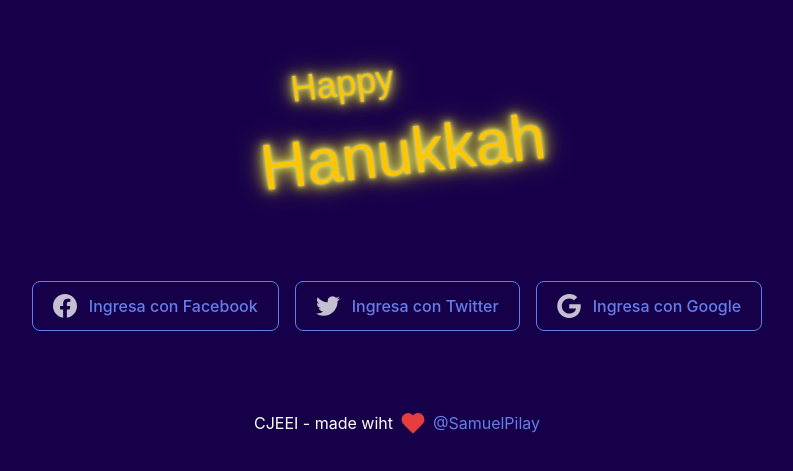
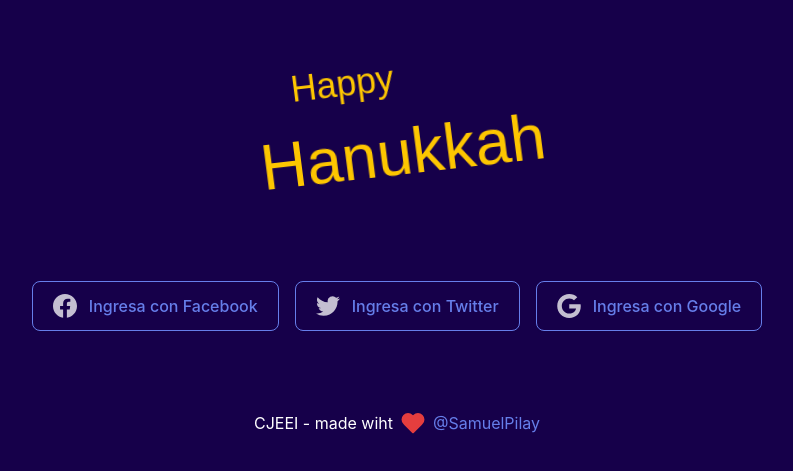
Before and after one commit to yhau1989/Happy-Hanukkah, a Next.js app in the folder hanukkah-site/: page / in a window 1280 px wide. Shown: the part 171-642 px from the top of the page, without its empty margins (243-1036 px from the left). Built offline with nearby package versions, Linux system fonts and the light colour scheme; no server answers.

Commit message:
remove animations on Tittle

```diff
--- a/hanukkah-site/styles/globals.css
+++ b/hanukkah-site/styles/globals.css
@@ -37,8 +37,8 @@ a {
   font-family: 'Rock Salt', sans-serif;
   transform: rotate3d(1, 1, 1, -12deg);
   color: var(--amarillo);
-   animation: neon .40s ease-in-out infinite alternate;
-  -webkit-animation: neon .40s ease-in-out infinite alternate;
+   /* animation: neon .40s ease-in-out infinite alternate;
+  -webkit-animation: neon .40s ease-in-out infinite alternate;  */
 }
 
 .hannukia-fire{
--- a/hanukkah-site/styles/site.css
+++ b/hanukkah-site/styles/site.css
@@ -1035,8 +1035,8 @@ a {
   font-family: 'Rock Salt', sans-serif;
   transform: rotate3d(1, 1, 1, -12deg);
   color: var(--amarillo);
-  animation: neon .40s ease-in-out infinite alternate;
-  -webkit-animation: neon .40s ease-in-out infinite alternate;
+  /* animation: neon .40s ease-in-out infinite alternate;
+  -webkit-animation: neon .40s ease-in-out infinite alternate;  */
 }
 
 .hannukia-fire{
```
